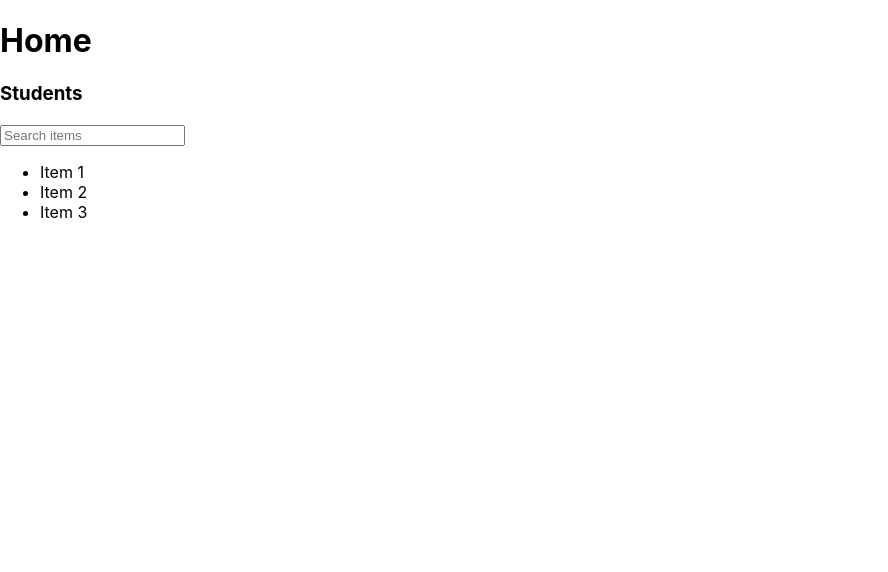
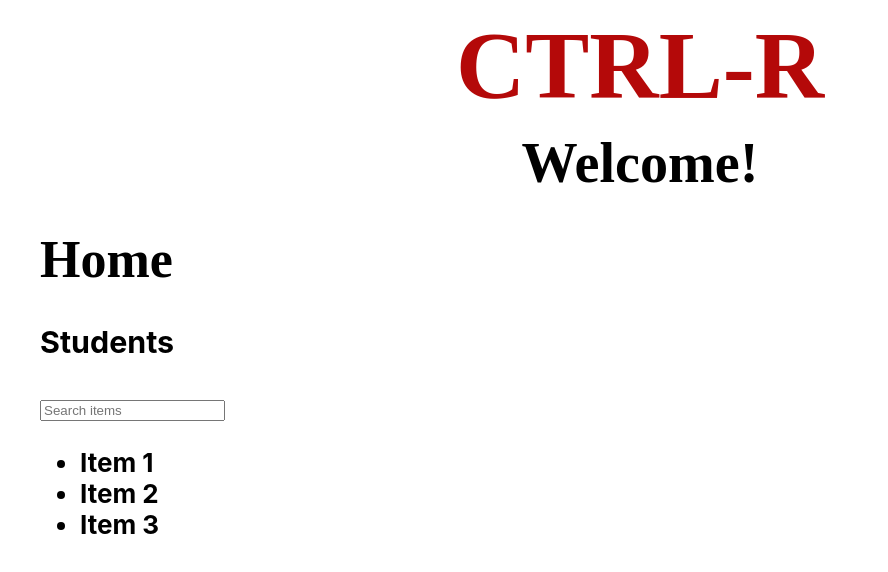
Before and after one commit to cfgcolumbus23/Team-14, a React (Create React App) app in the folder client/: page / in a window 1280 px wide. Shown: the top 572 px of the page, without its empty margins (0-888 px from the left). Built offline with nearby package versions, Linux system fonts and the light colour scheme.

Commit message:
Search bar updated

```diff
--- a/client/src/App.css
+++ b/client/src/App.css
@@ -0,0 +1,38 @@
+.body {
+    color: #000;
+    font-family: ITF Devanagari;
+    font-size: 26px;
+    font-style: normal;
+    font-weight: 700;
+    line-height: normal;
+    margin-left: 0;
+    padding-left: 40px;
+}
+
+.header {
+    text-align: center;
+    font-family: ITF Devanagari;
+    font-size: 48px;
+    font-style: normal;
+    font-weight: 700;
+    line-height: normal;
+
+}
+
+.header h1 {
+    color: #B40909;
+    margin: 10px;
+}
+
+.header h3 {
+    margin: 10px;
+}
+
+ul {
+    margin-left: 0;
+    padding-left: 40px;
+}
+
+input {
+    size: 50px;
+}
--- a/client/src/App.jsx
+++ b/client/src/App.jsx
@@ -1,13 +1,19 @@
 import React, { useEffect, useState } from 'react'
 import AdminHome from './/pages/AdminHome';
-
+import './App.css'
 
 function App() {
 
     return (
         <div className="App">
-            <h1>Home</h1>
-            <AdminHome />
+            <div className="header">
+                <h1>CTRL-R</h1>
+                <h3>Welcome!</h3>
+            </div>
+            <div className="body">
+                <h1>Home</h1>
+                <AdminHome />
+            </div>
         </div>
     )
 }
--- a/client/src/Search.jsx
+++ b/client/src/Search.jsx
@@ -1,4 +1,5 @@
 import React, { useState } from 'react';
+import './App.css'
 
 const SearchableList = ({ items }) => {
   const [searchQuery, setSearchQuery] = useState('');
--- a/client/src/pages/AdminHome.jsx
+++ b/client/src/pages/AdminHome.jsx
@@ -9,10 +9,10 @@ import SearchBar from '../Search';
 
   function App() {
     return (
-      <div>
+      <body>
         <h3>Students</h3>
         <SearchBar items={items} />
-      </div>
+      </body>
     )
   };
 
```
